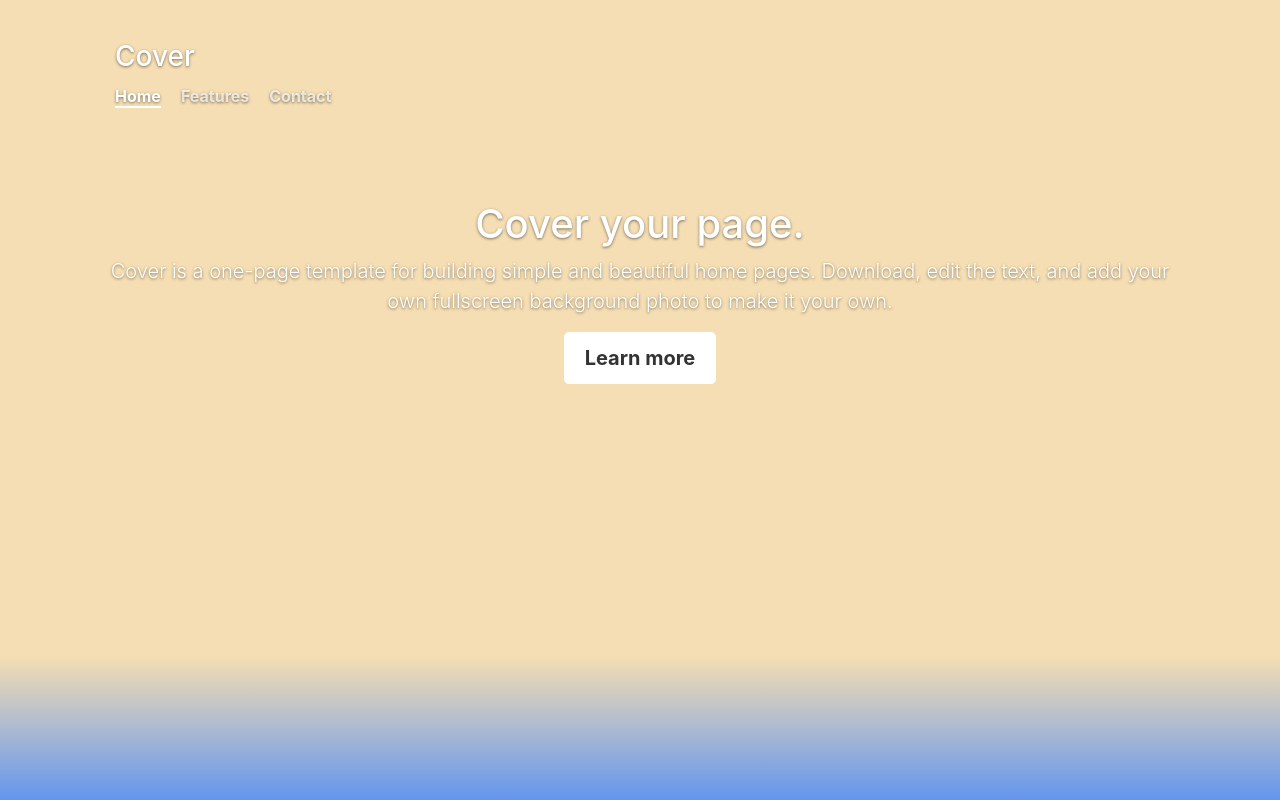
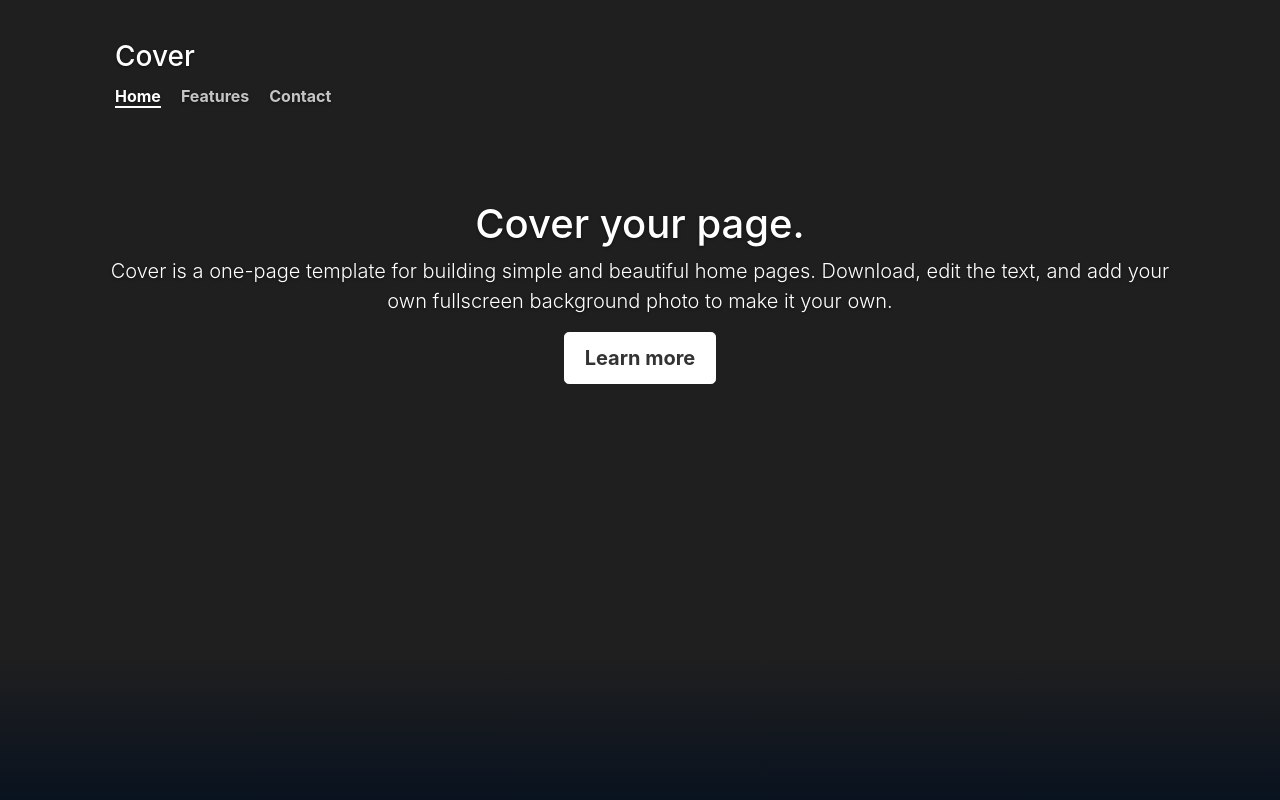
Before and after one commit to SphixTV/HandyAppV1, a PHP site: page / in a window 1280 px wide. Run offline with PHP 8.4, Linux system fonts and the light colour scheme.

Commit message:
Update style.css

```diff
--- a/style.css
+++ b/style.css
@@ -27,7 +27,7 @@ a:hover {
 html,
 body {
   height: 100%;
-  background-image:linear-gradient(to top, cornflowerblue 0%, wheat 18%);
+  background-image:linear-gradient(to top, #09121f 0%, #1f1f1f 18%);
 }
 body {
   color: #fff;
```
